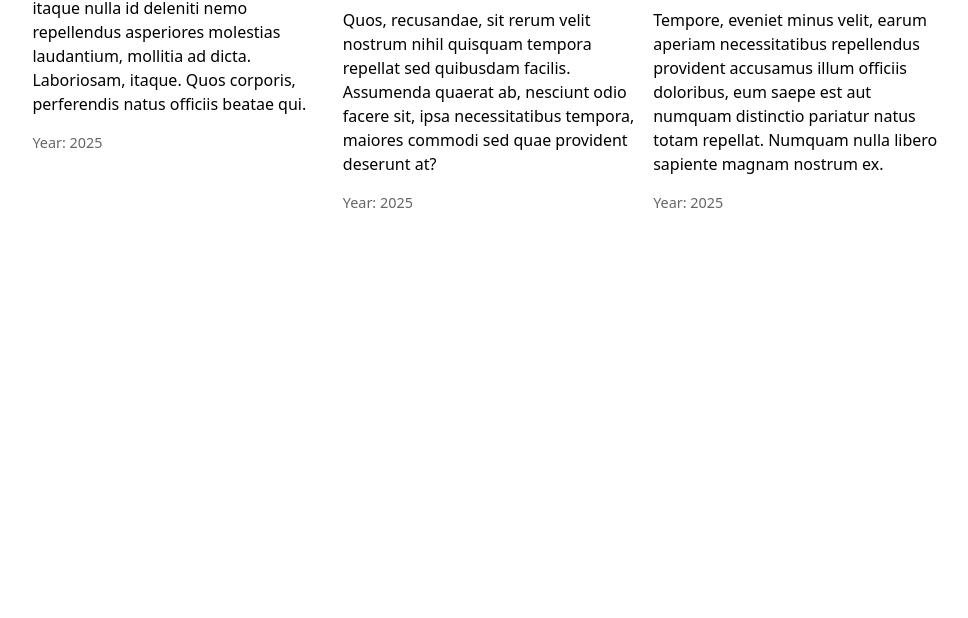
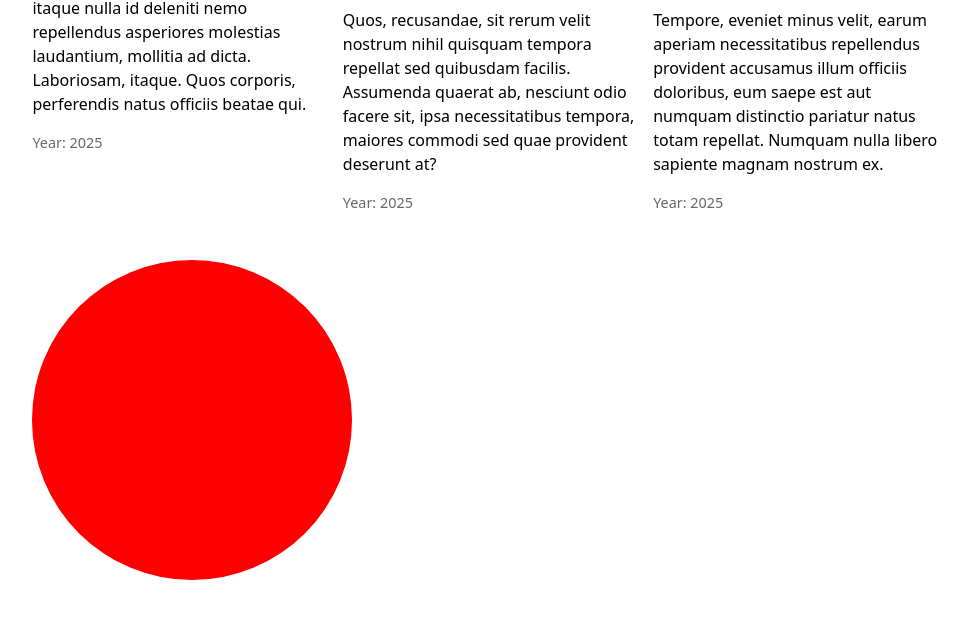
Before and after one commit to kawen25/portfolio, a plain HTML site: page projects/index.html in a window 1280 px wide. Shown: the part 2419-3037 px from the top of the page, without its empty margins (150-1118 px from the left). Before the commit the page ends 2647 px from the top, so only its background shows below. Drawn offline with Linux system fonts and the light colour scheme.

Commit message:
step 1.1

```diff
--- a/projects/index.html
+++ b/projects/index.html
@@ -10,6 +10,9 @@
     <!--<h1>Projects</h1>-->
     <h1 class="projects-title">Projects</h1>
     <div class="projects"></div>
+    <svg id="projects-pie-plot" viewBox="-50 -50 100 100">
+        <circle cx="0" cy="0" r="50" fill="red" />
+      </svg>
     <!---
         <article>
             <h2>Lorem ipsum dolor sit.</h2>
--- a/style.css
+++ b/style.css
@@ -219,3 +219,10 @@ form button:hover {
   color: #666; /* Gray color for the year */
   margin-top: 0.5em; /* Add space between the description and year */
 }
+
+#projects-pie-plot {
+  max-width: 20em;
+  margin-block: 2em;
+
+  overflow: visible;
+}
```
